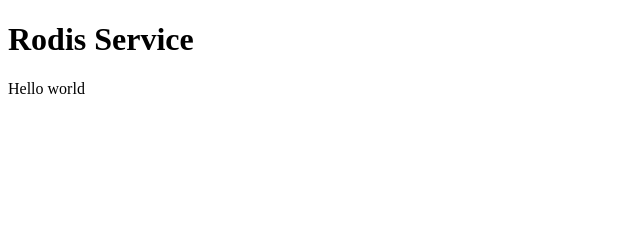
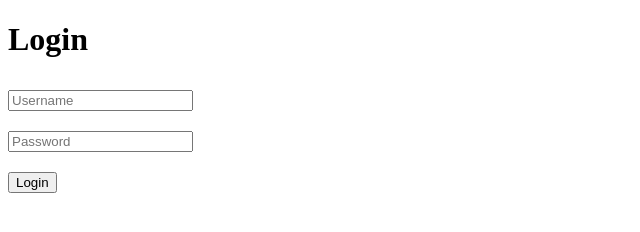
Before and after one commit to StratosGiak/indevche-server, a website: page nginx/html/index.html in a window 1280 px wide. Shown: the whole page, without its empty margins (0-640 px from the left). Drawn offline with Linux system fonts and the light colour scheme.

Commit message:
add simple login page

```diff
--- a/nginx/html/index.html
+++ b/nginx/html/index.html
@@ -1,11 +1,24 @@
 <!doctype html>
 <html>
+
 <head>
-    <meta charset="utf-8">
-    <title>Rodis Service</title>
+  <meta charset="utf-8">
+  <title>Rodis Service</title>
 </head>
+
 <body>
-    <h1>Rodis Service</h1>
-    <p>Hello world</p>
+  <h1>Login</h1>
+  <form action="api/login" method="post">
+    <div style="padding: 10px 0px;">
+      <input type="text" placeholder="Username" name="username">
+    </div>
+    <div style="padding: 10px 0px;">
+      <input type="text" placeholder="Password" name="password">
+    </div>
+    <div style="padding: 10px 0px;">
+      <button type="submit">Login</button>
+    </div>
+  </form>
 </body>
+
 </html>
--- a/src/api.ts
+++ b/src/api.ts
@@ -44,6 +44,7 @@ app.use(
 );
 
 app.use(express.json());
+app.use(express.urlencoded({ extended: false }));
 
 app.post("/login", async (req, res) => {
   try {
```
